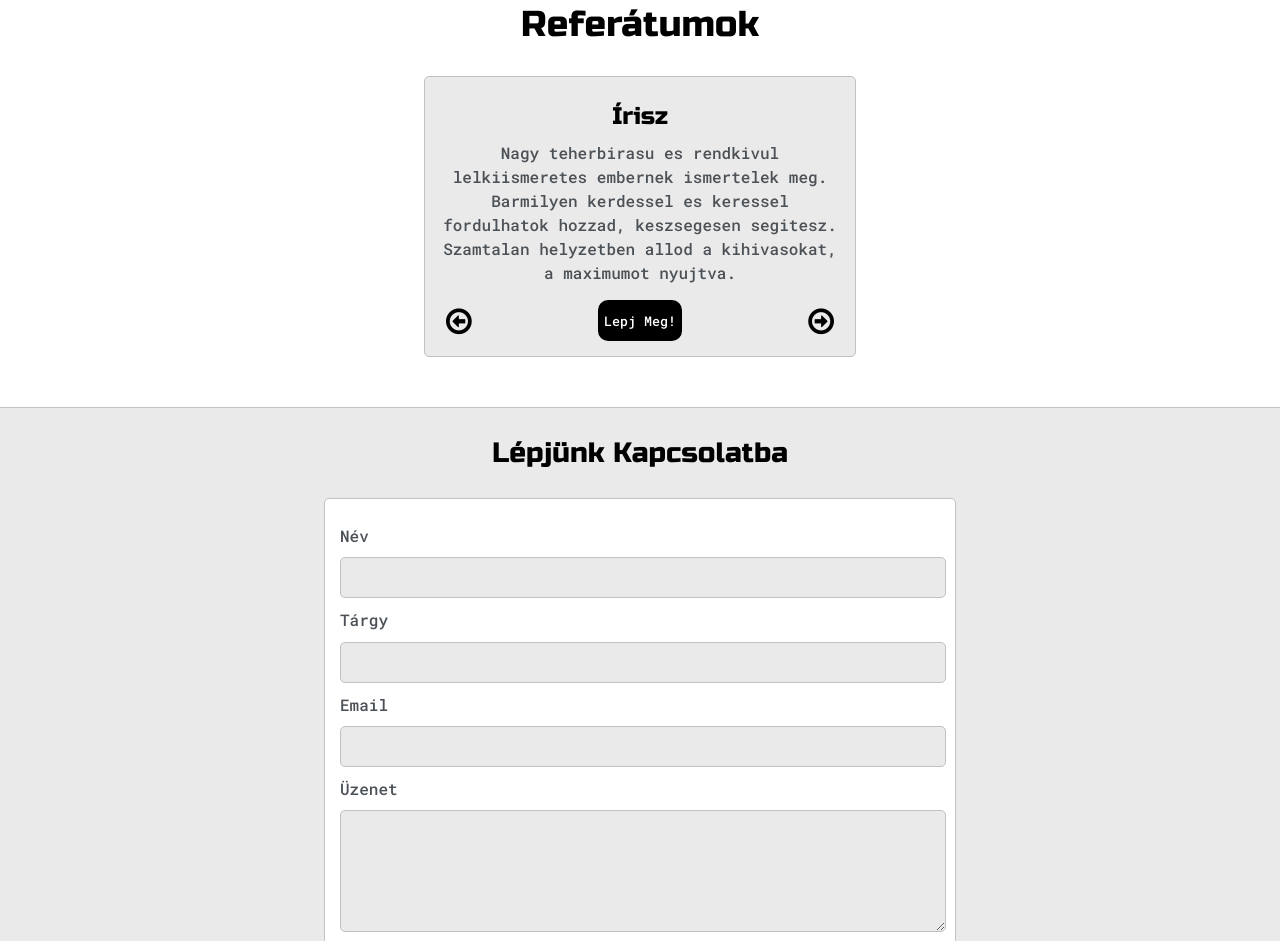
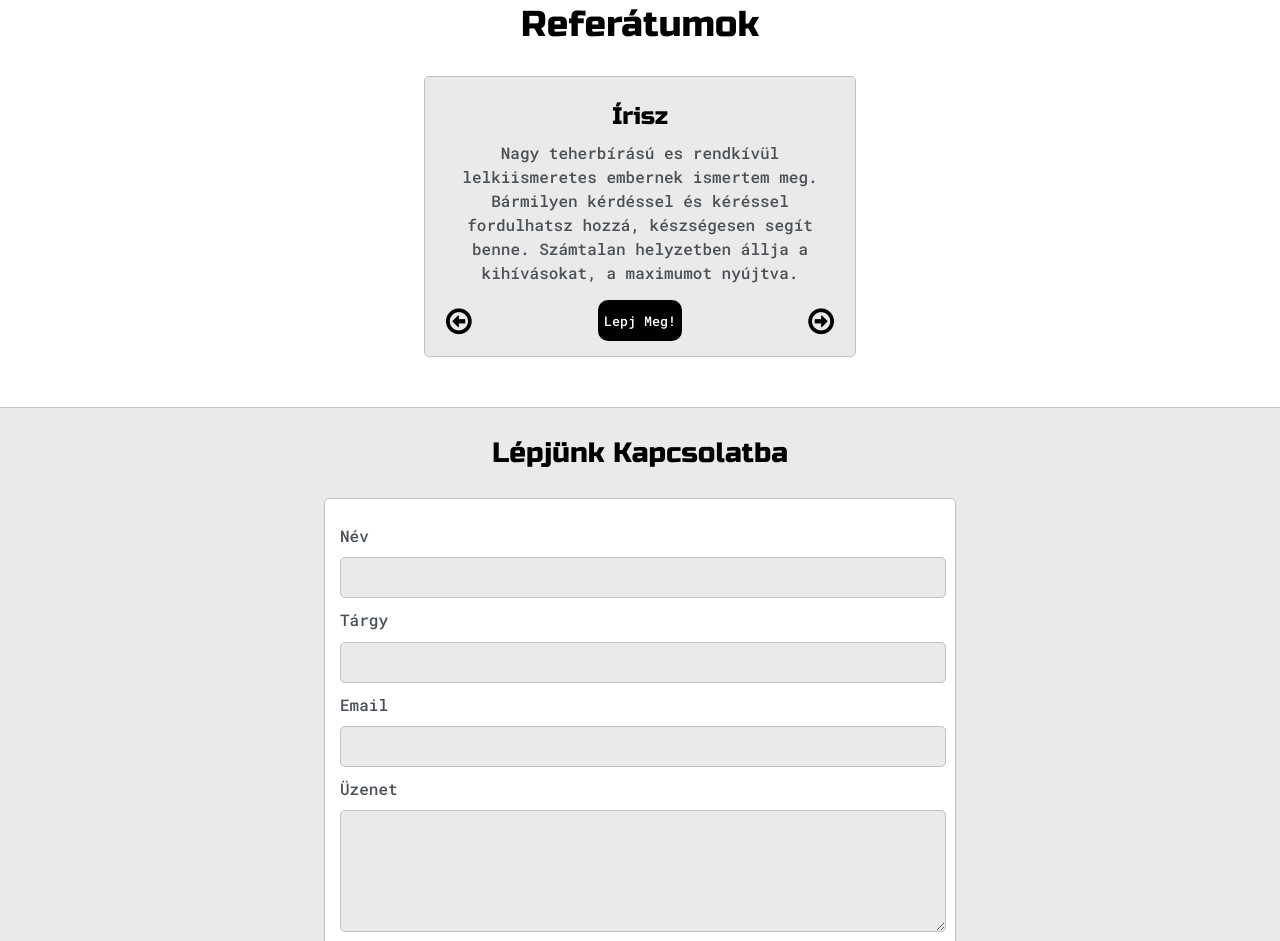
Before and after one commit to sonsolyom/sonsolyom.github.io, a plain HTML site: page hu_index.html in a window 1280 px wide. Shown: the part 1854-2795 px from the top of the page. Drawn offline with Linux system fonts and the light colour scheme.

Commit message:
Reviews feature
Adding a local review.
making language feature for reviews.

```diff
--- a/script.js
+++ b/script.js
@@ -1,10 +1,10 @@
 // local reviews data
-const reviews = [
+const reviewsEn = [
     {
       id: 1,
       name: "Írisz",
       text:
-        "Nagy teherbirasu es rendkivul lelkiismeretes embernek ismertelek meg. Barmilyen kerdessel es keressel fordulhatok hozzad, keszsegesen segitesz. Szamtalan helyzetben allod a kihivasokat, a maximumot nyujtva.",
+        "I know him as an individual of great capacity and extreme conscientious. Yuo can ask any question or have any request he will be more than honored to be at your service. He can take any challenge in any situation to provide at the highest value.",
     },
     {
       id: 2,
@@ -20,11 +20,51 @@ const reviews = [
     },
     {
       id: 4,
-      name: "Kristóf",
+      name: "Bátor",
       text:
-        "I can only recommend you working with Solyom. Hard-working and dedicated. Working together with him in a few words – momentum, cooperation and precision and humour. I love his style and innovative ideas. I know whom I will turn to."
+        "I can only recommend you working with Solyom. Hard-working and dedicated. Working together with him in a few words – momentum, cooperation, precision and humour. I love his style and innovative ideas. I know whom I will turn to."
+    },
+    {
+      id: 5,
+      name: "Bajnok",
+      text:
+        "Solyom is a people-centered man, who always listens to the customers' needs. He loves to learn new things, new methods to improve in his private life and his career."
     },
 ];
+
+const reviewsHu = [
+  {
+    id: 1,
+    name: "Írisz",
+    text:
+      "Nagy teherbírású es rendkívül lelkiismeretes embernek ismertem meg. Bármilyen kérdéssel és kéréssel fordulhatsz hozzá, készségesen segít benne. Számtalan helyzetben állja a kihívásokat, a maximumot nyújtva.",
+  },
+  {
+    id: 2,
+    name: "Nándor",
+    text:
+      "Solyom egy hihetetlenül szorgalmas és elszánt ember, aki imádja amit csinál. Nagyon megbizható és nagyon könnyen lehet vele együtt dolgozni. Mindenképp ajánlanám a közös munkát. A te víziódat is segítheti életre kelteni!",
+  },
+  {
+    id: 3,
+    name: "Ani",
+    text:
+      "Solyom jól képzett, kedves, udvarias és könnyű vele együtt dolgozni. Minden víziónk valóra vált a precíz és szorgalmas munkájának köszönhetően.",
+  },
+  {
+    id: 4,
+    name: "Bátor",
+    text:
+      "Csak ajánlani tudom, hogy Solyommal dolgozz. Szorgalmas és elszánt. A vele való közös munka pár szóban - lendületes, kooperáció, pontosság és humor. Szeretem a stílusát és az innovatív ötleteit. Legközelebb is tudom, hogy kihez fogok fordulni."
+  },
+  {
+    id: 5,
+    name: "Bajnok",
+    text:
+      "Solyom egy emberközpontú srác, aki minden figyel és hallgat a vásárlók igényire. Imád új dolgokat, eljárásokat tanulni, hogy fejlődhessen, mind a privát életében, mind pedig a karrierjében."
+  },
+];
+
 
 const img = document.getElementById('person-img');
 const author = document.getElementById('author');
@@ -36,6 +76,15 @@ const nextBtn = document.querySelector('.next-btn');
 const randomBtn = document.querySelector('.random-btn');
 
 // reviews
+
+let reviews = 0;
+
+if(document.documentElement.lang == "en"){
+  reviews = reviewsEn;
+} else if(document.documentElement.lang == "hu"){
+  reviews = reviewsHu;
+}
+
 let currentItem = 0;
 
 window.addEventListener('DOMContentLoaded', function(){
@@ -158,7 +207,7 @@ function docReady(fn) {
         if(message.length >= 10){
             console.log('Message is valid.')
         } else {
-            console.log('MEssage is not valid.')
+            console.log('Message is not valid.')
         }
 
     })
```
Also changed, not shown: index.html (+2 -2 lines).
